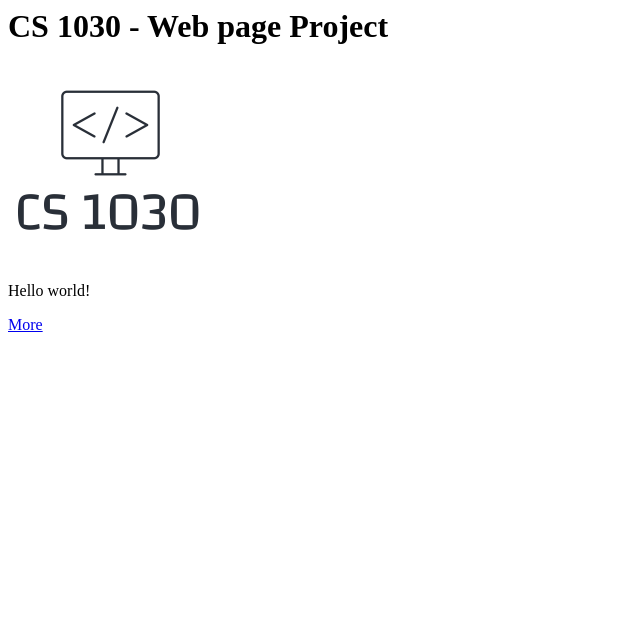
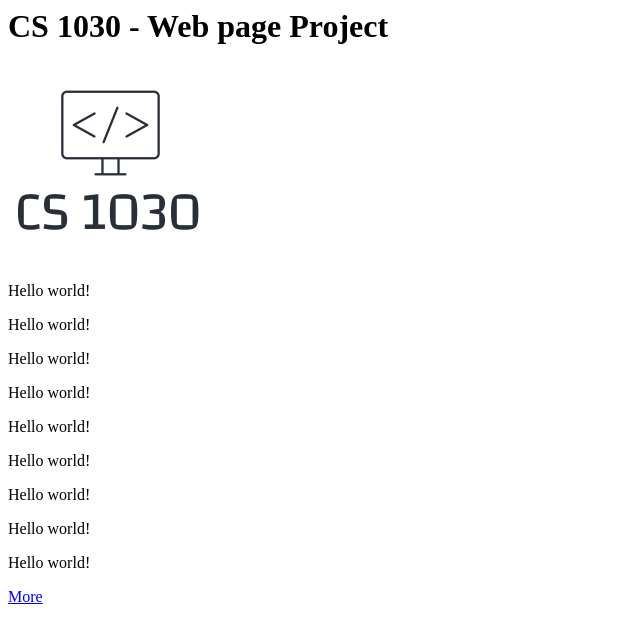
Before and after one commit to Bphissles/cs1030web, a plain HTML site: page index.html in a window 1280 px wide. Shown: the whole page, without its empty margins (0-640 px from the left). Drawn offline with Linux system fonts and the light colour scheme.

Commit message:
updated home page

```diff
--- a/index.html
+++ b/index.html
@@ -1,6 +1,6 @@
 <html>
   <head>
-    <title>CS 1030 Web Page Project FUCK YOU CODY</title>
+    <title>CS 1030 Web Page Project</title>
     <!-- Replace the content in the following line with your name. -->
     <meta name="author" content="REPLACE WITH YOUR NAME">
   </head>
@@ -9,6 +9,14 @@
     <h1>CS 1030 - Web page Project</h1>
     <img src="logo.png">
     <p>Hello world!</p>
+    <p>Hello world!</p>
+    <p>Hello world!</p>
+    <p>Hello world!</p>
+    <p>Hello world!</p>
+    <p>Hello world!</p>
+    <p>Hello world!</p>
+    <p>Hello world!</p>
+    <p>Hello world!</p>
     <p><a href="secondpage.html">More</a></p>
   </body>
 </html>
```
